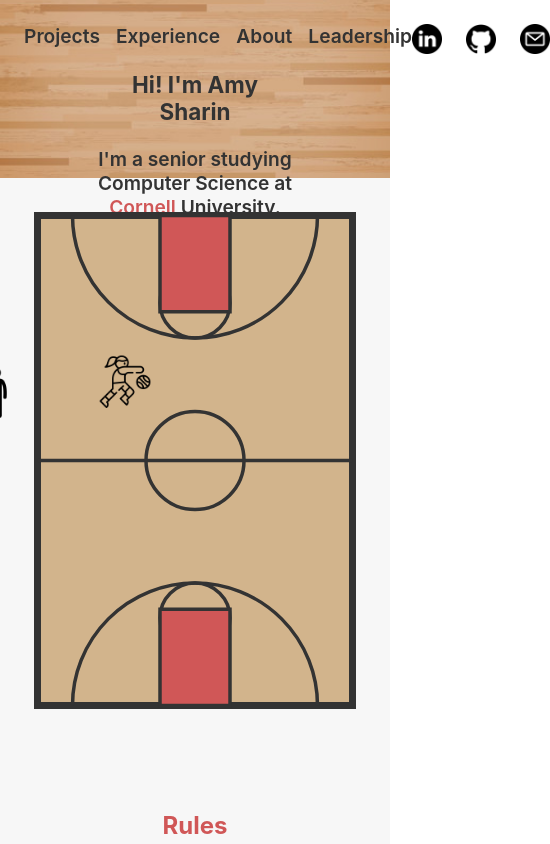
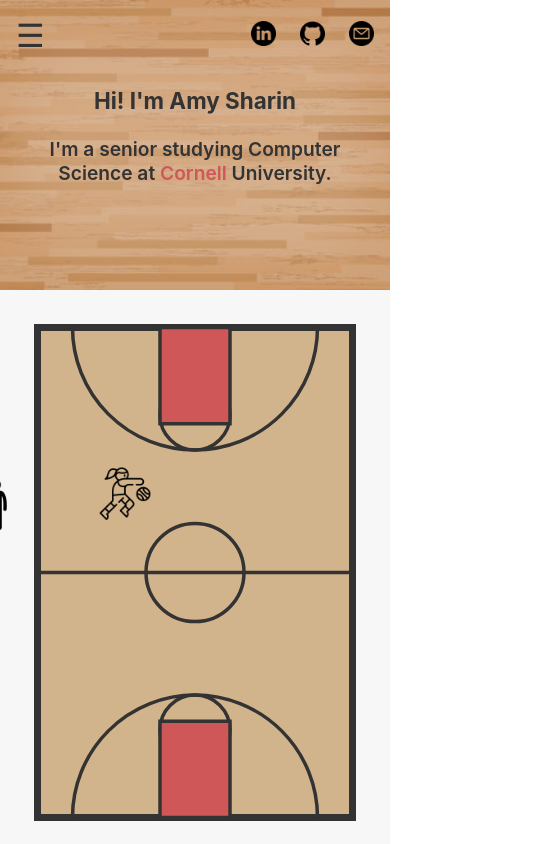
Before and after one commit to asharin18/personal_website, a React (Create React App) app: page / in a window 390 px wide. Shown: the top 844 px of the page, 550 px wide, since content can reach past the window. Built offline with nearby package versions, Linux system fonts and the light colour scheme.

Commit message:
responsive navbar

```diff
--- a/src/components/About.js
+++ b/src/components/About.js
@@ -4,7 +4,7 @@ import headshot from "../images/headshot.JPG";
 import carouselImg1 from "../images/carousel1.jpg";
 import carouselImg2 from "../images/carousel2.jpg";
 import carouselImg3 from "../images/carousel3.jpg";
-import carouselImg4 from "../images/carousel3.jpg"; // todo
+import carouselImg4 from "../images/carousel4.jpg";
 
 function AboutPopup() {
   return (
--- a/src/components/Navbar.css
+++ b/src/components/Navbar.css
@@ -57,3 +57,69 @@
   height: 30px;
   cursor: pointer;
 }
+
+.hamburger-menu {
+  display: none;
+  font-size: 2rem;
+  cursor: pointer;
+  color: #333;
+}
+
+.navbar-header {
+  display: flex;
+  justify-content: space-between;
+  align-items: center;
+  width: 100%;
+}
+
+.navbar-menu.close {
+  display: flex;
+  flex-direction: row;
+  gap: 1rem;
+}
+
+.navbar-menu.open {
+  display: flex; /* Display on toggle */
+  flex-direction: column; /* Stack links vertically */
+  align-items: flex-start;
+  gap: 10px;
+  margin-top: 10px;
+}
+
+@media screen and (max-width: 768px) {
+  .navbar {
+    height: auto; /* Allow navbar height to adjust */
+    padding: 1rem;
+    flex-direction: column; /* Stack everything vertically */
+  }
+
+  .navbar-header {
+    width: 100%;
+    justify-content: space-between;
+    align-items: center;
+  }
+
+  .hamburger-menu {
+    display: block; /* Show hamburger on mobile */
+  }
+
+  .navbar-menu.close {
+    display: none; /* Hide the menu by default on mobile */
+    visibility: hidden; /* This ensures it doesn't take up space */
+  }
+
+  .intro {
+    margin-top: 5rem;
+    position: relative; /* Remove absolute positioning */
+    text-align: center;
+    /* background-image: url("../images/floor.jpg"); */
+    padding: 0rem;
+    border-radius: 8px;
+    color: #333;
+  }
+
+  .icon-image {
+    width: 25px;
+    height: 25px;
+  }
+}
--- a/src/components/Navbar.js
+++ b/src/components/Navbar.js
@@ -1,55 +1,64 @@
 // src/components/Navbar.js
-import React from "react";
+import React, { useState } from "react";
 import "./Navbar.css";
 import github from "../images/github.png";
 import email from "../images/email.png";
 import linkedIn from "../images/linkedin.png";
 
 function Navbar({ navigateTo }) {
+  const [isMenuOpen, setIsMenuOpen] = useState(false);
+
+  const toggleMenu = () => {
+    setIsMenuOpen(!isMenuOpen);
+  };
   return (
     <nav className="navbar">
-      <ul>
+      <div className="navbar-header">
+        <div className="hamburger-menu" onClick={toggleMenu}>
+          ☰
+        </div>
+        <div className="icons">
+          <a
+            href="https://www.linkedin.com/in/amy-sharin/"
+            target="_blank"
+            rel="noopener noreferrer"
+          >
+            <img src={linkedIn} alt="LinkedIn" className="icon-image" />
+          </a>
+          <a
+            href="https://github.com/asharin18"
+            target="_blank"
+            rel="noopener noreferrer"
+          >
+            <img src={github} alt="Github" className="icon-image" />
+          </a>
+          <a
+            href="mailto:ars369@cornell.edu"
+            target="_blank"
+            rel="noopener noreferrer"
+          >
+            <img src={email} alt="Email" className="icon-image" />
+          </a>
+        </div>
+      </div>
+      <ul className={`navbar-menu ${isMenuOpen ? "open" : "close"}`}>
         <li>
-          <a
-            href="#projects"
-            onClick={(e) => {
-              e.preventDefault(); // Prevent default anchor behavior
-              navigateTo("projects"); // Trigger the Projects popup
-            }}
-          >
+          <a href="#projects" onClick={(e) => navigateTo("projects")}>
             Projects
           </a>
         </li>
         <li>
-          <a
-            href="#skills"
-            onClick={(e) => {
-              e.preventDefault(); // Prevent default anchor behavior
-              navigateTo("experience"); // Trigger the Experience popup
-            }}
-          >
+          <a href="#experience" onClick={(e) => navigateTo("experience")}>
             Experience
           </a>
         </li>
         <li>
-          <a
-            href="#about"
-            onClick={(e) => {
-              e.preventDefault(); // Prevent default anchor behavior
-              navigateTo("about"); // Trigger the About popup
-            }}
-          >
+          <a href="#about" onClick={(e) => navigateTo("about")}>
             About
           </a>
         </li>
         <li>
-          <a
-            href="#leadership"
-            onClick={(e) => {
-              e.preventDefault();
-              navigateTo("leadership");
-            }}
-          >
+          <a href="#leadership" onClick={(e) => navigateTo("leadership")}>
             Leadership
           </a>
         </li>
@@ -61,29 +70,6 @@ function Navbar({ navigateTo }) {
           <span className="highlight">Cornell</span> University.
         </p>
       </div>
-      <div className="icons">
-        <a
-          href="https://www.linkedin.com/in/amy-sharin/"
-          target="_blank"
-          rel="noopener noreferrer"
-        >
-          <img src={linkedIn} alt="LinkedIn" className="icon-image" />
-        </a>
-        <a
-          href="https://github.com/asharin18"
-          target="_blank"
-          rel="noopener noreferrer"
-        >
-          <img src={github} alt="Github" className="icon-image" />
-        </a>
-        <a
-          href="mailto:ars369@cornell.edu"
-          target="_blank"
-          rel="noopener noreferrer"
-        >
-          <img src={email} alt="Email" className="icon-image" />
-        </a>
-      </div>
     </nav>
   );
 }
```
Also changed, not shown: 1 other file (tests, documents, lock files or other folders).
